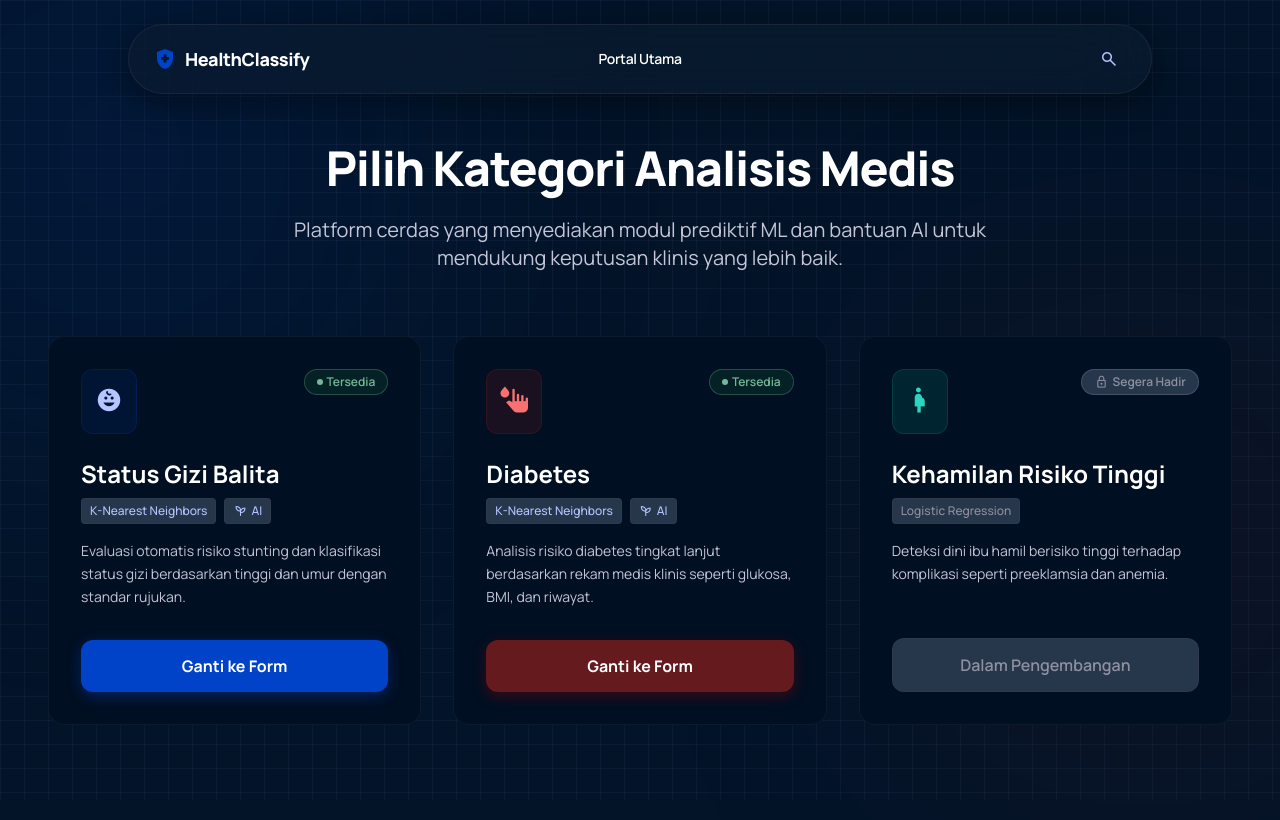
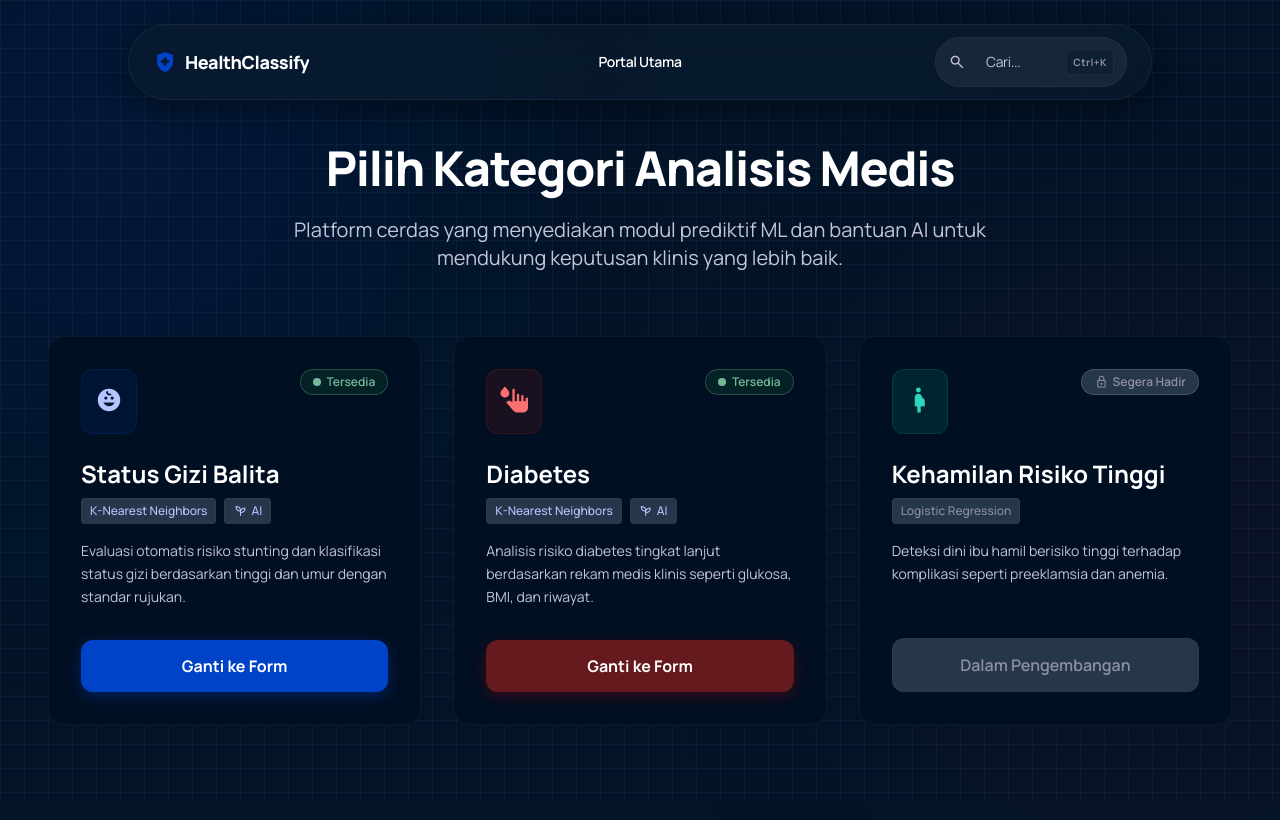
Before and after one commit to Dialius/HealthClassify, a Flask app: page / in a window 1280 px wide; the page is wider, and only the part inside the window is pictured. Shown: the top 820 px of that part. Run offline with Flask 3, Linux system fonts and the light colour scheme; some libraries are stand-ins or nearby versions.

Commit message:
feat: enhance UI/UX with responsive mobile layout, real-time portal search, and animations

```diff
--- a/templates/home.html
+++ b/templates/home.html
@@ -98,13 +98,13 @@
     <div class="orb orb-1 w-[500px] h-[500px] top-[-10%] left-[-10%]"></div>
     <div class="orb orb-2 w-[400px] h-[400px] bottom-[20%] right-[-5%]"></div>
 
-    <!-- TopAppBar Floating Desktop -->
-    <div class="fixed top-0 w-full z-50 p-4 md:p-6 transition-all flex justify-center pointer-events-none">
-        <header class="pointer-events-auto w-full max-w-5xl bg-[#0b1c30]/70 backdrop-blur-2xl shadow-[0_8px_32px_rgba(0,0,0,0.4)] border border-outline-variant/30 rounded-full font-manrope text-sm tracking-tight transition-all px-6 py-3 flex items-center justify-between">
-            <div class="flex-1 flex justify-start">
-                <a href="/" class="text-lg font-extrabold tracking-tight text-white flex items-center gap-2 hover:opacity-80 transition-opacity">
-                    <span class="material-symbols-outlined text-primary-container text-2xl" style="font-variation-settings: 'FILL' 1;">health_and_safety</span>
-                    HealthClassify
+    <!-- TopAppBar Floating Desktop & Mobile -->
+    <div class="fixed top-0 w-full z-50 p-3 sm:p-4 md:p-6 transition-all flex justify-center pointer-events-none">
+        <header class="pointer-events-auto w-full max-w-5xl bg-[#0b1c30]/70 backdrop-blur-2xl shadow-[0_8px_32px_rgba(0,0,0,0.4)] border border-outline-variant/30 rounded-full font-manrope text-sm tracking-tight transition-all px-4 sm:px-6 py-2 sm:py-3 flex items-center justify-between">
+            <div class="flex-1 flex justify-start min-w-0">
+                <a href="/" class="text-base sm:text-lg font-extrabold tracking-tight text-white flex items-center gap-1 sm:gap-2 hover:opacity-80 transition-opacity truncate">
+                    <span class="material-symbols-outlined text-primary-container text-xl sm:text-2xl shrink-0" style="font-variation-settings: 'FILL' 1;">health_and_safety</span>
+                    <span class="truncate hidden xs:inline sm:inline">HealthClassify</span>
                 </a>
             </div>
 
@@ -112,21 +112,25 @@
                 <a href="/" class="text-white font-semibold transition-all hover:text-primary drop-shadow-sm">Portal Utama</a>
             </nav>
 
-            <div class="flex-1 flex justify-end items-center">
-                <!-- Search only -->
-                <button class="hidden md:flex text-[#b6c4ff] hover:bg-white/10 transition-all active:scale-95 duration-200 p-2 rounded-full items-center justify-center">
-                    <span class="material-symbols-outlined text-xl">search</span>
-                </button>
+            <div class="flex flex-1 justify-end items-center min-w-0 shrink-0">
+                <!-- Search Component -->
+                <div class="flex items-center bg-surface-container-highest/50 border border-outline-variant/30 rounded-full px-2 sm:px-3 py-1.5 transition-all focus-within:bg-surface-container-highest focus-within:border-primary/50 focus-within:shadow-[0_0_12px_rgba(182,196,255,0.15)] focus-within:w-48 w-36 sm:w-48 sm:focus-within:w-64 duration-300 group">
+                    <span class="material-symbols-outlined text-on-surface-variant text-base sm:text-lg">search</span>
+                    <input type="text" id="searchInput" placeholder="Cari..." class="bg-transparent border-none focus:ring-0 text-white text-xs sm:text-sm w-full ml-1 sm:ml-2 placeholder-on-surface-variant font-body outline-none" autocomplete="off" />
+                    <div class="hidden sm:flex items-center justify-center bg-surface-container rounded px-1.5 py-0.5 ml-1 border border-outline-variant/30 group-focus-within:opacity-50 transition-opacity shrink-0">
+                        <span class="text-[10px] text-outline font-bold tracking-wider" id="shortcutKey">Ctrl+K</span>
+                    </div>
+                </div>
             </div>
         </header>
     </div>
 
     <!-- Main Content -->
-    <main class="relative z-10 pt-36 pb-24 px-6 md:px-12 max-w-7xl mx-auto flex flex-col items-center min-h-[calc(100vh-80px)]">
+    <main class="relative z-10 pt-28 sm:pt-36 pb-20 sm:pb-24 px-4 sm:px-6 md:px-12 max-w-7xl mx-auto flex flex-col items-center min-h-[calc(100vh-80px)]">
 
         <!-- Hero Section -->
-        <div class="text-center mb-16 w-full max-w-3xl card-anim" style="animation-delay: 0.1s;">
-            <h1 class="text-4xl md:text-5xl font-extrabold tracking-tight text-white mb-6 leading-tight font-headline">
+        <div class="text-center mb-12 sm:mb-16 w-full max-w-3xl card-anim px-2" style="animation-delay: 0.1s;">
+            <h1 class="text-3xl sm:text-4xl md:text-5xl font-extrabold tracking-tight text-white mb-4 sm:mb-6 leading-tight font-headline">
                 Pilih Kategori Analisis Medis
             </h1>
             <p class="text-lg md:text-xl text-on-surface-variant font-body">
@@ -145,8 +149,11 @@
                     <div class="p-3 bg-primary-container/10 border border-primary-container/20 rounded-xl text-primary font-bold">
                         <span class="material-symbols-outlined text-3xl" style="font-variation-settings: 'FILL' 1;">child_care</span>
                     </div>
-                    <span class="px-3 py-1 text-xs font-semibold bg-[#0f5132]/30 text-[#75b798] rounded-full border border-[#75b798]/30 shadow-sm flex items-center gap-1">
-                        <span class="w-1.5 h-1.5 rounded-full bg-[#75b798]"></span>
+                    <span class="px-3 py-1 text-xs font-semibold bg-[#0f5132]/30 text-[#75b798] rounded-full border border-[#75b798]/30 shadow-sm flex items-center gap-1.5">
+                        <span class="relative flex h-2 w-2">
+                            <span class="animate-ping absolute inline-flex h-full w-full rounded-full bg-[#75b798] opacity-75"></span>
+                            <span class="relative inline-flex rounded-full h-2 w-2 bg-[#75b798]"></span>
+                        </span>
                         Tersedia
                     </span>
                 </div>
@@ -177,8 +184,11 @@
                     <div class="p-3 bg-red-900/20 border border-red-900/30 rounded-xl text-red-400 font-bold">
                         <span class="material-symbols-outlined text-3xl" style="font-variation-settings: 'FILL' 1;">glucose</span>
                     </div>
-                    <span class="px-3 py-1 text-xs font-semibold bg-[#0f5132]/30 text-[#75b798] rounded-full border border-[#75b798]/30 shadow-sm flex items-center gap-1">
-                        <span class="w-1.5 h-1.5 rounded-full bg-[#75b798]"></span>
+                    <span class="px-3 py-1 text-xs font-semibold bg-[#0f5132]/30 text-[#75b798] rounded-full border border-[#75b798]/30 shadow-sm flex items-center gap-1.5">
+                        <span class="relative flex h-2 w-2">
+                            <span class="animate-ping absolute inline-flex h-full w-full rounded-full bg-[#75b798] opacity-75"></span>
+                            <span class="relative inline-flex rounded-full h-2 w-2 bg-[#75b798]"></span>
+                        </span>
                         Tersedia
                     </span>
                 </div>
@@ -245,5 +255,42 @@
         </div>
     </footer>
 
+    <script>
+        document.addEventListener("DOMContentLoaded", () => {
+            const searchInput = document.getElementById("searchInput");
+            const shortcutKey = document.getElementById("shortcutKey");
+            const cards = document.querySelectorAll('.grid > div');
+            const isMac = navigator.platform.toUpperCase().indexOf('MAC') >= 0;
+
+            if (shortcutKey) {
+                shortcutKey.textContent = isMac ? '⌘K' : 'Ctrl+K';
+            }
+
+            // Keyboard shortcut listener for Ctrl+K or Cmd+K
+            document.addEventListener('keydown', (e) => {
+                if ((e.ctrlKey || e.metaKey) && e.key.toLowerCase() === 'k') {
+                    e.preventDefault();
+                    if (searchInput) searchInput.focus();
+                }
+            });
+
+            // Filter logic
+            if (searchInput) {
+                searchInput.addEventListener('input', (e) => {
+                    const query = e.target.value.toLowerCase();
+                    cards.forEach(card => {
+                        const title = card.querySelector('h2')?.textContent?.toLowerCase() || '';
+                        const desc = card.querySelector('p')?.textContent?.toLowerCase() || '';
+                        if (title.includes(query) || desc.includes(query)) {
+                            card.style.display = 'flex';
+                        } else {
+                            card.style.display = 'none';
+                        }
+                    });
+                });
+            }
+        });
+    </script>
+
 </body>
 </html>
```
Also changed, not shown: templates/diabetes.html (+12 -11 lines), templates/stunting.html (+12 -11 lines).
